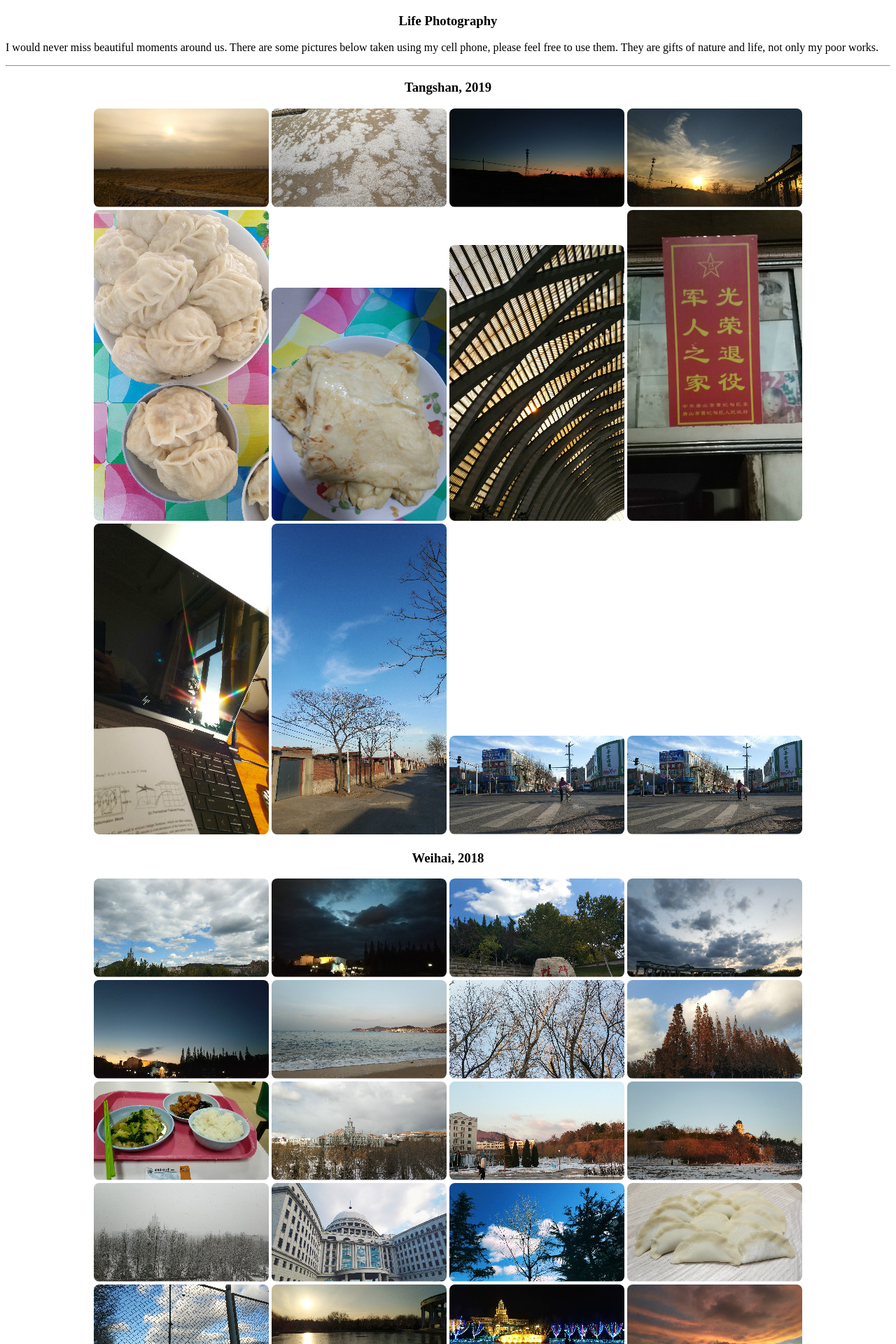
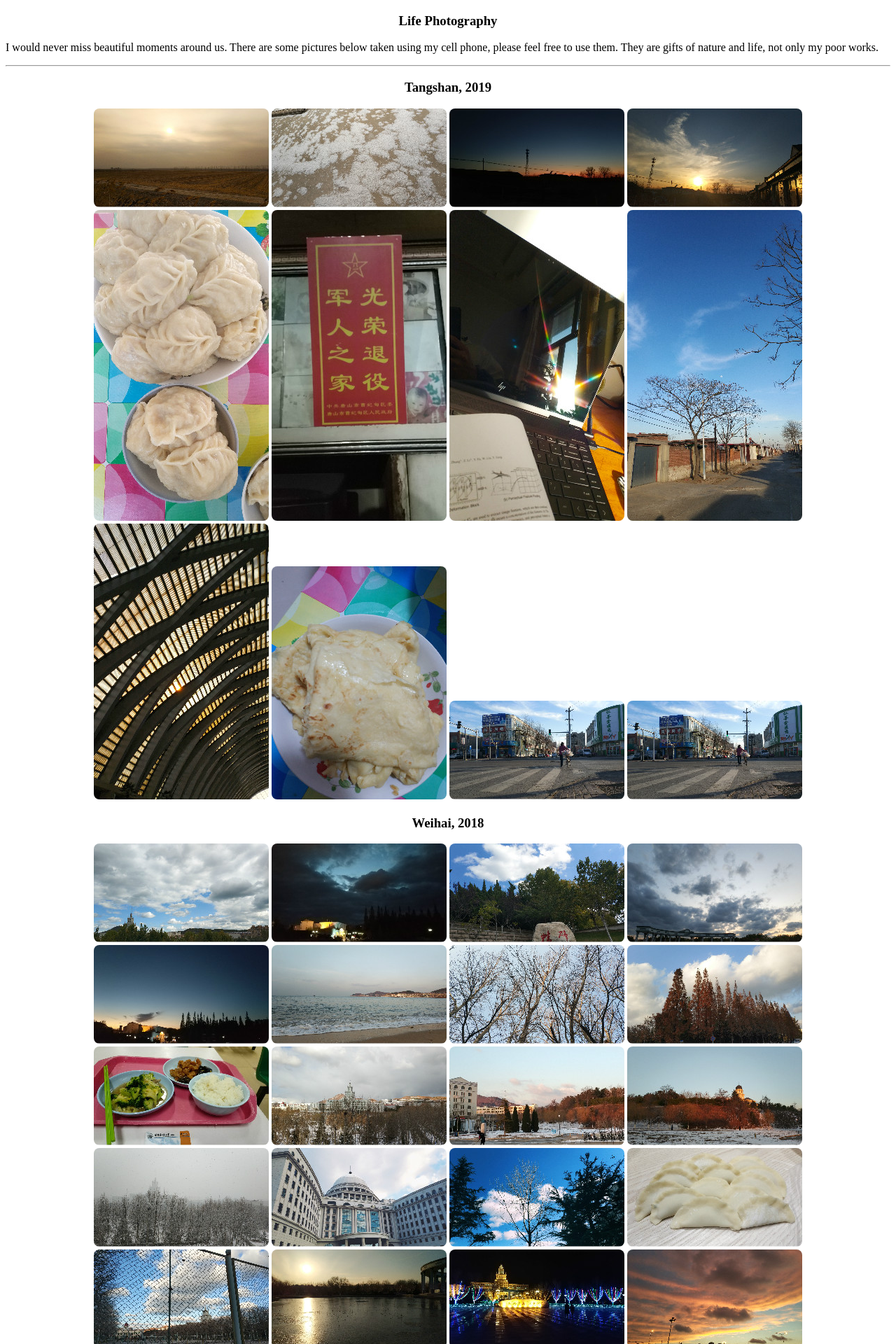
Before and after one commit to PAULYZHENG/paulyzheng.github.io, a Jekyll site: the page photograph/index.html, which Jekyll copies as it is, in a window 1280 px wide. Shown: the top 1920 px of the page at 70% size. Built offline with Jekyll 4.4.1, drawn with Linux system fonts in a browser that asks for light colours.

Commit message:
Update index.html

```diff
--- a/photograph/index.html
+++ b/photograph/index.html
@@ -22,11 +22,11 @@
       <a class="example-image-link" href="./photo/2019003.jpg" data-lightbox="2016" data-title=""><img class="example-image" src="./thumbnail/2019003.jpg"/></a>
       <a class="example-image-link" href="./photo/2019004.jpg" data-lightbox="2016" data-title=""><img class="example-image" src="./thumbnail/2019004.jpg"/></a>
       <a class="example-image-link" href="./photo/2019007.jpg" data-lightbox="2016" data-title=""><img class="example-image" src="./thumbnail/2019007.jpg"/></a>
-      <a class="example-image-link" href="./photo/2019008.jpg" data-lightbox="2016" data-title=""><img class="example-image" src="./thumbnail/2019008.jpg"/></a>
-      <a class="example-image-link" href="./photo/2019009.jpg" data-lightbox="2016" data-title=""><img class="example-image" src="./thumbnail/2019009.jpg"/></a>
       <a class="example-image-link" href="./photo/2019010.jpg" data-lightbox="2016" data-title=""><img class="example-image" src="./thumbnail/2019010.jpg"/></a>
       <a class="example-image-link" href="./photo/2019011.jpg" data-lightbox="2016" data-title=""><img class="example-image" src="./thumbnail/2019011.jpg"/></a>
       <a class="example-image-link" href="./photo/2019012.jpg" data-lightbox="2016" data-title=""><img class="example-image" src="./thumbnail/2019012.jpg"/></a>
+      <a class="example-image-link" href="./photo/2019009.jpg" data-lightbox="2016" data-title=""><img class="example-image" src="./thumbnail/2019009.jpg"/></a>
+      <a class="example-image-link" href="./photo/2019008.jpg" data-lightbox="2016" data-title=""><img class="example-image" src="./thumbnail/2019008.jpg"/></a>
       <a class="example-image-link" href="./photo/2019005.jpg" data-lightbox="2016" data-title=""><img class="example-image" src="./thumbnail/2019005.jpg"/></a>
       <a class="example-image-link" href="./photo/2019006.jpg" data-lightbox="2016" data-title=""><img class="example-image" src="./thumbnail/2019006.jpg"/></a>
     </div>
```
